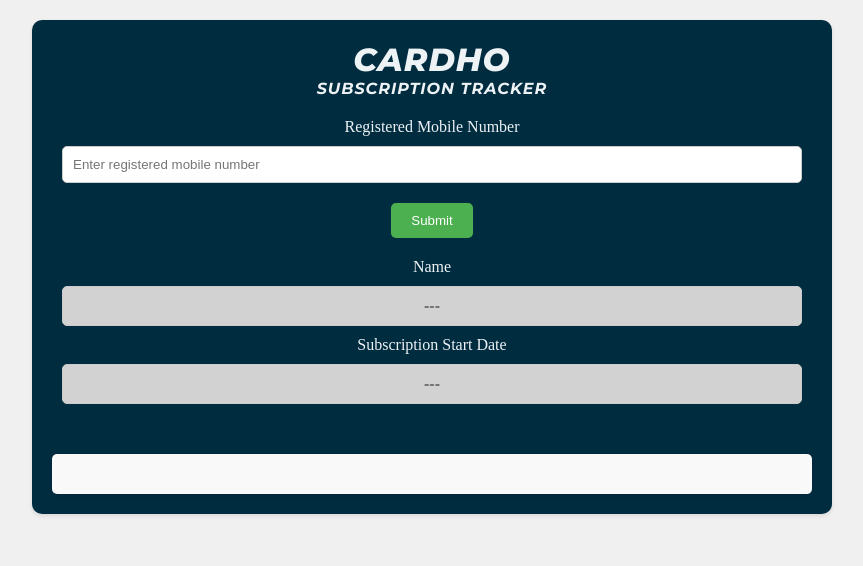
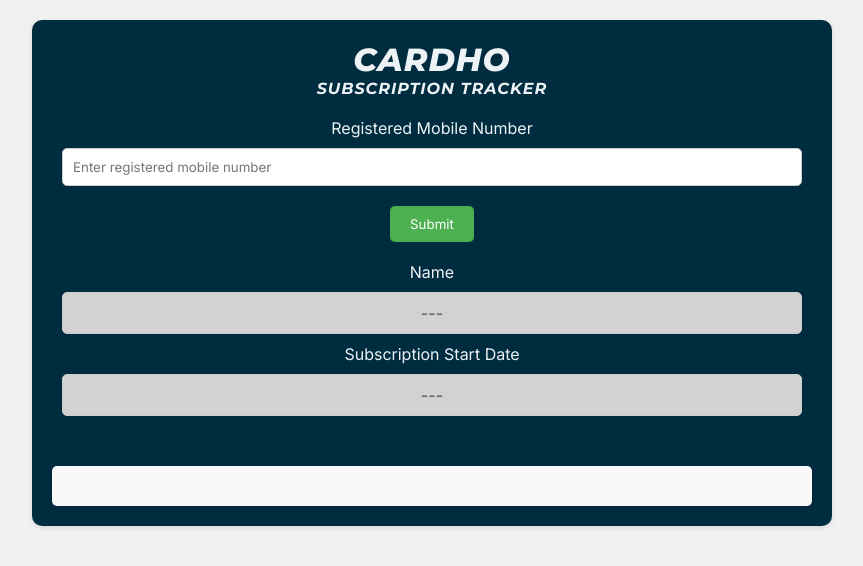
Before and after one commit to cardhoservices/ServiceDetails, a React (Vite) app in the folder client/: page / in a window 1280 px wide. Shown: the top 566 px of the page, without its empty margins (208-1071 px from the left). Built offline with nearby package versions, Linux system fonts and the light colour scheme; the HTML template or start-up script is replaced by a standard one.

Commit message:
font changes

```diff
--- a/client/src/style.css
+++ b/client/src/style.css
@@ -1,10 +1,11 @@
 @import url('https://fonts.googleapis.com/css2?family=Montserrat:ital,wght@0,100..900;1,100..900&display=swap');
+@import url('https://fonts.googleapis.com/css2?family=Inter:wght@100..900&display=swap');
 
 * {
   margin: 0;
   padding: 0;
   box-sizing: border-box;
-  /* font-family: 'Montserrat', sans-serif; */
+  font-family: "Inter", sans-serif;
 }
 
 body {
```
